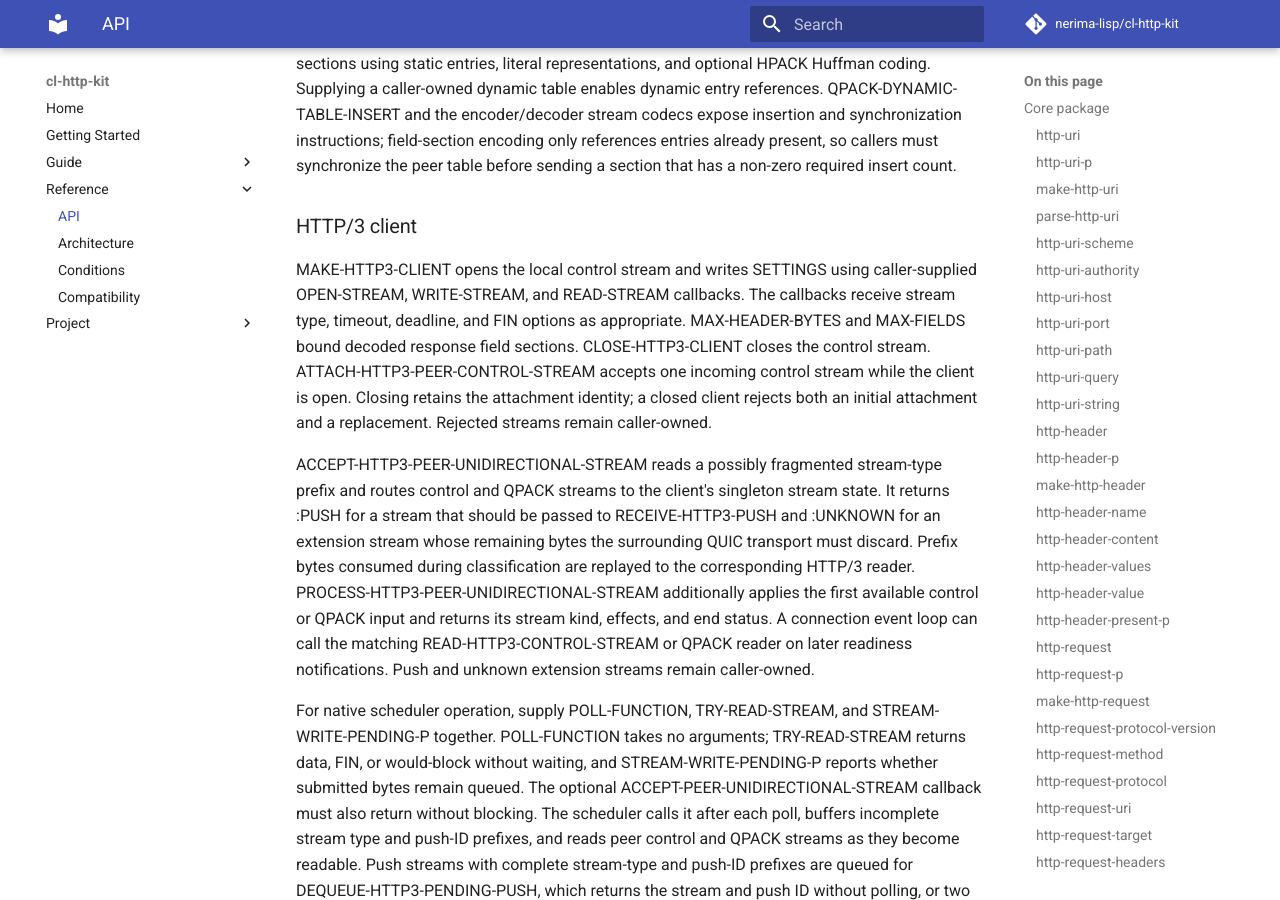
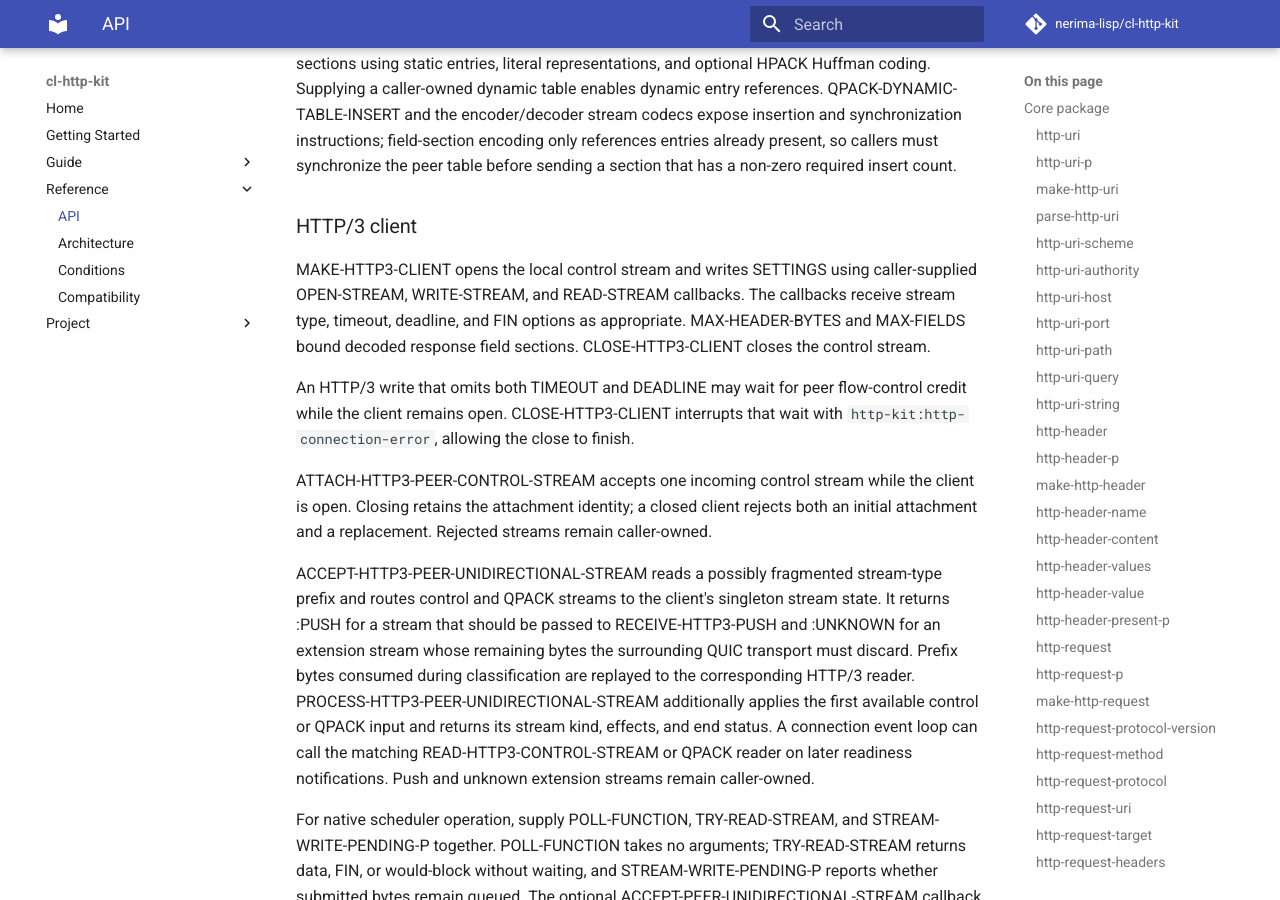
Before and after one commit to nerima-lisp/cl-http-kit, an MkDocs documentation site: the page built from docs/src/reference/api.md, in a window 1280 px wide and 900 px high, scrolled down 18179 px. Built offline with MkDocs 1.6.1 and Material for MkDocs 9.7.7, drawn with Linux system fonts in a browser that asks for light colours; comment, search, counter and statistics services are not loaded.

Commit message:
fix(http3): abort flow-control writes on close

```diff
--- a/docs/src/reference/api.md
+++ b/docs/src/reference/api.md
@@ -795,6 +795,12 @@ caller-supplied OPEN-STREAM, WRITE-STREAM, and READ-STREAM callbacks. The
 callbacks receive stream type, timeout, deadline, and FIN options as
 appropriate. MAX-HEADER-BYTES and MAX-FIELDS bound decoded response field
 sections. CLOSE-HTTP3-CLIENT closes the control stream.
+
+An HTTP/3 write that omits both TIMEOUT and DEADLINE may wait for peer
+flow-control credit while the client remains open. CLOSE-HTTP3-CLIENT
+interrupts that wait with `http-kit:http-connection-error`, allowing the
+close to finish.
+
 ATTACH-HTTP3-PEER-CONTROL-STREAM accepts one incoming control stream while the
 client is open. Closing retains the attachment identity; a closed client
 rejects both an initial attachment and a replacement. Rejected streams remain
```
Also changed, not shown: 3 other files.
